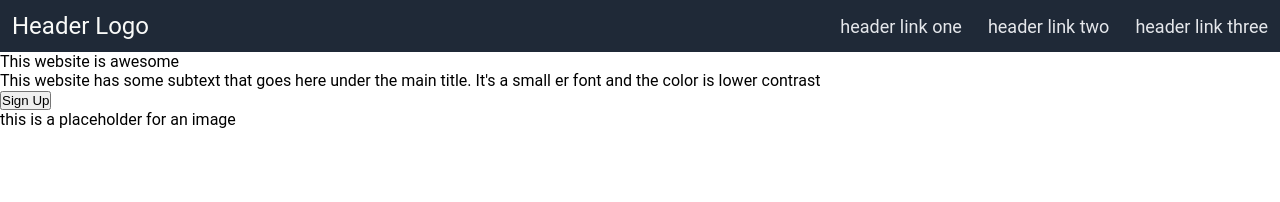
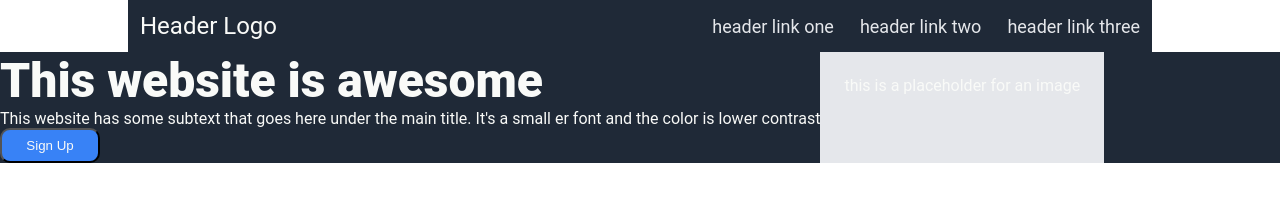
Before and after one commit to paulkay200/odin-landing-page2, a plain HTML site: page index.html in a window 1280 px wide. Drawn offline with Linux system fonts and the light colour scheme.

Commit message:
feat: Use CSS to color awesome-website section nicely

```diff
--- a/style.css
+++ b/style.css
@@ -20,11 +20,15 @@ body {
     height: 100vh;
 }
 
+/* header */
 .header {
     display: flex;
     justify-content: space-between;
     background-color: #1F2937;
     padding: 12px;
+    width: 80%;
+    margin: 0 auto;
+
 }
 
 .logo {
@@ -42,3 +46,33 @@ body {
     color: #E5E7EB;
     gap: 26px;
 }
+
+/* awesome website */
+.section-1 {
+    display: flex;
+    background-color: #1F2937;
+}
+
+.para-1 {
+    font-size: 48px;
+    font-weight: 900;
+    color: #F9FAF8;
+}
+
+.para-2 {
+    color: #F9FAF8;
+}
+
+.button-1 {
+    background-color: #3882F6;
+    color: #F9FAF8;
+    padding: 8px;
+    border-radius: 10px;
+    width: 100px;
+}
+
+.placeholder {
+    color: #F9FAF8;
+    padding: 24px;
+    background-color: #E5E7EB;
+}
```
